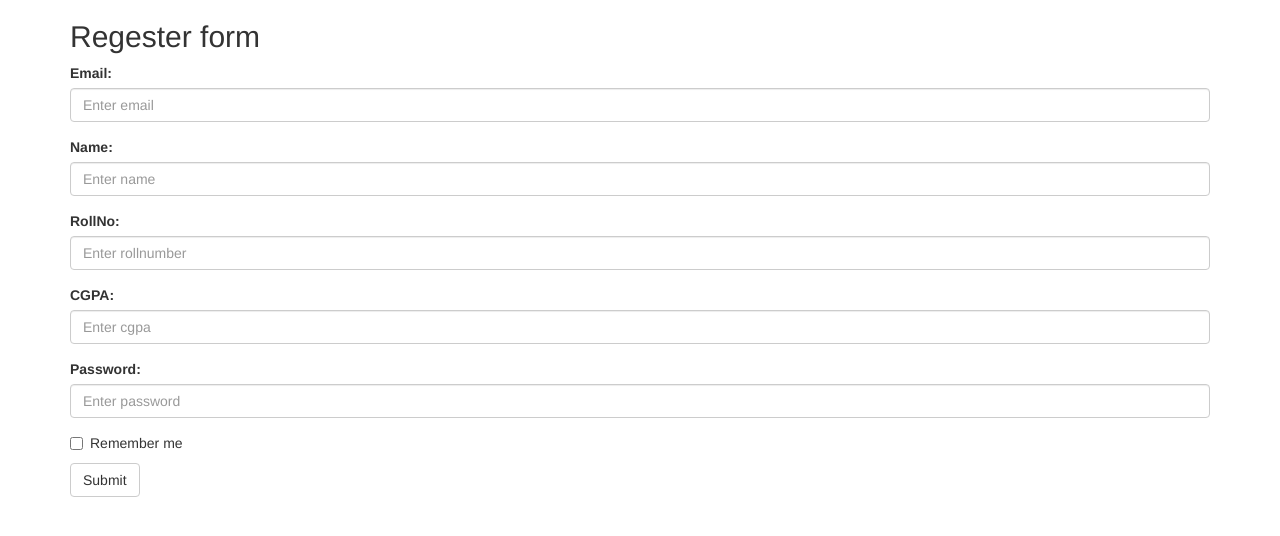
After one commit to SandeepKallepalli/TA-Portal, a Python web app: template app/templates/student_regester.html in a window 1280 px wide. The commit adds this page. Shown: the top 536 px of the page. Run offline with Jinja, Linux system fonts and the light colour scheme; the template is opened without the code that fills it, so the values that code supplies are empty; some libraries are stand-ins or nearby versions.

Commit message:
html updated

```diff
--- a/app/templates/login.html
+++ b/app/templates/student_login.html
@@ -15,16 +15,16 @@
   <form>
     <div class="form-group">
       <label for="email">Email:</label>
-      <input type="email" class="form-control" id="email" placeholder="Enter email" name="student_email">
+      <input type="email" class="form-control" id="email" placeholder="Enter email">
     </div>
     <div class="form-group">
       <label for="pwd">Password:</label>
-      <input type="password" class="form-control" id="pwd" placeholder="Enter password" name="student_password">
+      <input type="password" class="form-control" id="pwd" placeholder="Enter password">
     </div>
     <div class="checkbox">
       <label><input type="checkbox"> Remember me</label>
     </div>
-    <button type="submit" class="btn btn-default">Submit</button>
+    <button type="submit" class="btn btn-default" id="student_login_button" onclick='student_login()'>Submit</button>
   </form>
 </div>
 
--- /dev/null
+++ b/app/templates/student_regester.html
@@ -0,0 +1,44 @@
+<!DOCTYPE html>
+<html lang="en">
+<head>
+  <title>Student regester </title>
+  <meta charset="utf-8">
+  <meta name="viewport" content="width=device-width, initial-scale=1">
+  <link rel="stylesheet" href="https://maxcdn.bootstrapcdn.com/bootstrap/3.3.7/css/bootstrap.min.css">
+  <script src="https://ajax.googleapis.com/ajax/libs/jquery/3.2.0/jquery.min.js"></script>
+  <script src="https://maxcdn.bootstrapcdn.com/bootstrap/3.3.7/js/bootstrap.min.js"></script>
+</head>
+<body>
+
+<div class="container">
+  <h2>Regester form</h2>
+  <form id="student_regester">
+    <div class="form-group">
+      <label for="email">Email:</label>
+      <input type="text" class="form-control"  placeholder="Enter email">
+    </div>
+    <div class="form-group">
+	<label for="">Name:</label>
+	<input type="text" class="form-control"  placeholder="Enter name">
+	</div>
+    <div class="form-group">
+	<label for="">RollNo:</label>
+	<input type="text" class="form-control" placeholder="Enter rollnumber">
+	</div>
+    <div class="form-group">
+	<label for="">CGPA:</label>
+	<input type="text" class="form-control" placeholder="Enter cgpa">
+	</div>
+    <div class="form-group">
+      <label for="pwd">Password:</label>
+      <input type="password" class="form-control" id="pwd" placeholder="Enter password">
+    </div>
+    <div class="checkbox">
+      <label><input type="checkbox"> Remember me</label>
+    </div>
+    <button type="submit" id="student_regester_button" onclick='student_regester()' class="btn btn-default">Submit</button>
+  </form>
+</div>
+
+</body>
+</html>
```
Also changed, not shown: 2 other files.
